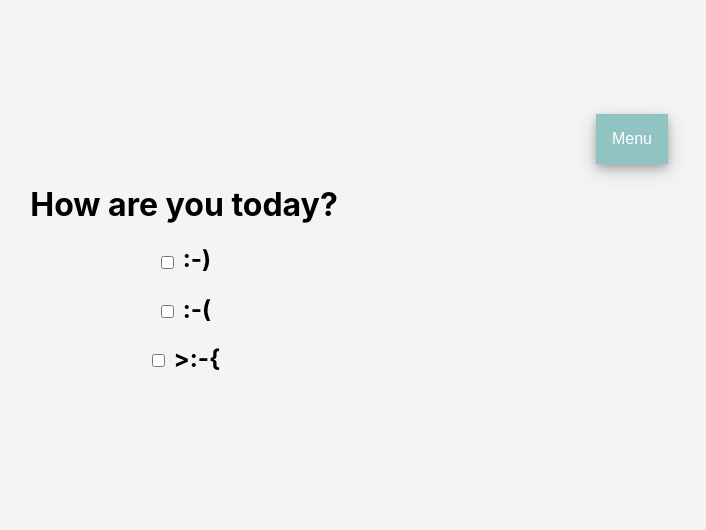
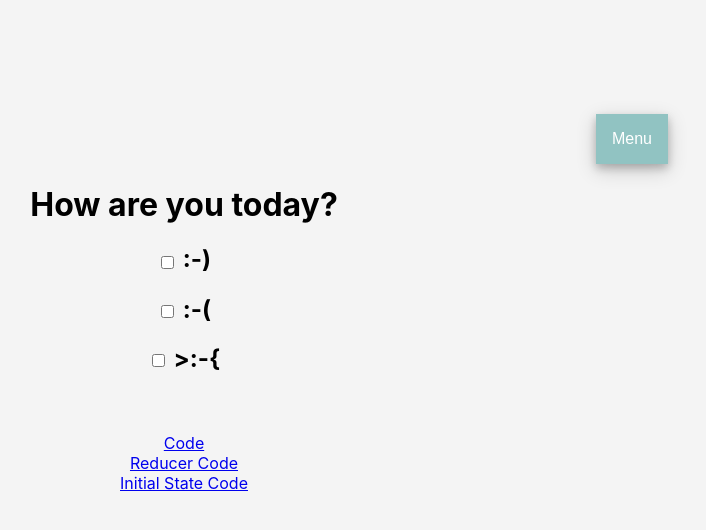
Before and after one commit to IfeAkiWad/learning_hooks, a React (Create React App) app: page /mood in a window 1280 px wide. Shown: the top 530 px of the page, without its empty margins (456-1162 px from the left). Built offline with nearby package versions, Linux system fonts and the light colour scheme.

Commit message:
github links

```diff
--- a/src/useReducer/Mood.js
+++ b/src/useReducer/Mood.js
@@ -24,6 +24,11 @@ const Mood = () => {
         </div>
       })}
      <br /><br />
+     <a id="github" href="https://github.com/IfeAkiWad/learning_hooks/blob/master/src/useReducer/Mood.js" rel="noreferrer" target="_blank">Code</a><br />
+     <a id="github" href="https://github.com/IfeAkiWad/learning_hooks/blob/master/src/useReducer/reducer.js" rel="noreferrer" target="_blank">Reducer Code</a><br />
+     <a id="github" href="https://github.com/IfeAkiWad/learning_hooks/blob/master/src/useReducer/initialMoods.js" rel="noreferrer" target="_blank">Initial State Code</a>
+
+
     </div>
   )
 }
```
